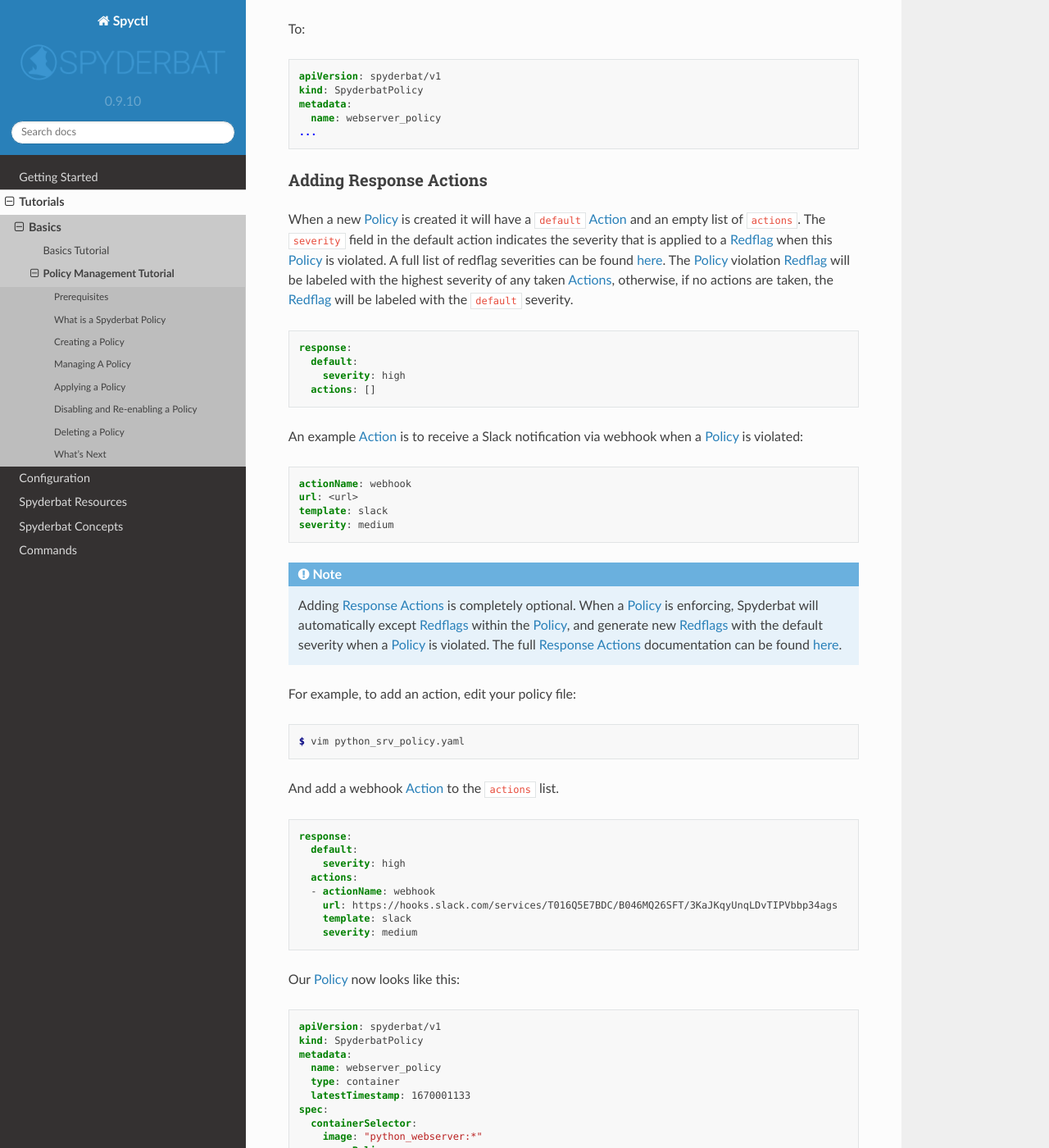
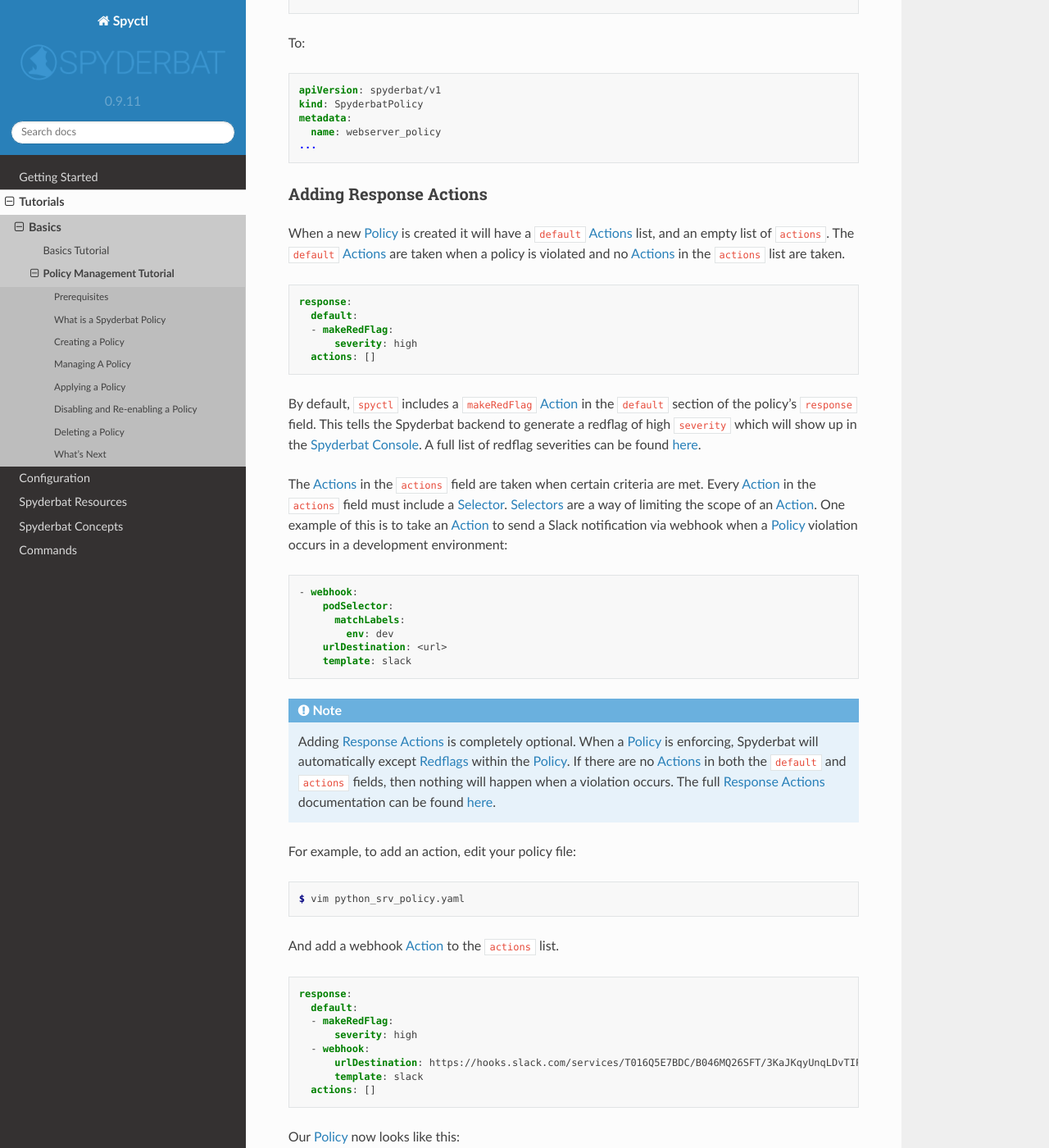
Before and after one commit to spyderbat/spyctl, a Sphinx documentation site: the page built from docs/tutorials/policy_management.rst, in a window 1280 px wide and 1400 px high, scrolled down 1653 px. Shown: the whole window at 82% size. Built offline with Sphinx 7.4.7 and the Read the Docs theme 2.0.0, drawn with Linux system fonts in a browser that asks for light colours; some of the changed text lies outside the part shown.

Commit message:
updated policy management docs

```diff
--- a/docs/conf.py
+++ b/docs/conf.py
@@ -10,7 +10,7 @@ project = "Spyctl"
 copyright = "2023, SPYDERBAT, Inc., All Rights Reserved"
 author = "Spyderbat"
 release = "0.9"
-version = "0.9.10"
+version = "0.9.11"
 
 
 # -- General configuration ---------------------------------------------------
--- a/docs/tutorials/policy_management.rst
+++ b/docs/tutorials/policy_management.rst
@@ -57,7 +57,8 @@ and a ``response`` field in its ``spec``:
 
     response:
       default:
-        severity: high
+      - makeRedFlag:
+          severity: high
       actions: []
 
 If necessary, update the name in the |policy|'s metadata field.
@@ -89,33 +90,40 @@ To:
 Adding Response Actions
 ------------------------------
 
-When a new |policy| is created it will have a ``default`` |action| and an empty list of ``actions``. The
-``severity`` field in the default action indicates the severity that is applied to a |redflag| when
-this |policy| is violated. A full list of redflag severities can be found :ref:`here<Redflag_Severities>`.
-The |policy| violation |redflag| will be labeled with the highest severity of any taken |actions|,
-otherwise, if no actions are taken, the |redflag| will be labeled with the ``default`` severity.
+When a new |policy| is created it will have a ``default`` |actions| list, and an empty list of ``actions``.
+The ``default`` |actions| are taken when a policy is violated and no |actions| in the ``actions`` list are taken.
 
 .. code-block:: yaml
 
     response:
       default:
-        severity: high
+      - makeRedFlag:
+          severity: high
       actions: []
 
-An example |action| is to receive a Slack notification via webhook when a
-|policy| is violated:
+By default, ``spyctl`` includes a ``makeRedFlag`` |action| in the ``default`` section of the policy's ``response`` field.
+This tells the Spyderbat backend to generate a redflag of high ``severity`` which will show up in the |console|.
+A full list of redflag severities can be found :ref:`here<Redflag_Severities>`.
+
+The |actions| in the ``actions`` field are taken when certain criteria are met. Every |action| in the ``actions`` field
+must include a |selector|. |selectors| are a way of limiting the scope of an |action|.
+One example of this is to take an |action| to send a Slack notification via webhook when a |policy| violation occurs in a
+development environment:
 
 .. code-block:: yaml
 
-    actionName: webhook
-    url: <url>
-    template: slack
-    severity: medium
+    - webhook:
+        podSelector:
+          matchLabels:
+            env: dev
+        urlDestination: <url>
+        template: slack
 
 .. note::
     Adding |responses| is completely optional. When a |policy| is enforcing,
-    Spyderbat will automatically except |redflags| within the |policy|, and generate
-    new |redflags| with the default severity when a |policy| is violated. The full
+    Spyderbat will automatically except |redflags| within the |policy|. If there
+    are no |actions| in both the ``default`` and ``actions`` fields, then nothing
+    will happen when a violation occurs. The full
     |responses| documentation can be found :ref:`here<Response_Actions>`.
 
 For example, to add an action, edit your policy file:
@@ -130,13 +138,12 @@ And add a webhook |action| to the ``actions`` list.
 
     response:
       default:
-        severity: high
-      actions:
-      - actionName: webhook
-        url: https://hooks.slack.com/services/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s
-        template: slack
-        severity: medium
-
+      - makeRedFlag:
+          severity: high
+      - webhook:
+          urlDestination: https://hooks.slack.com/services/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s
+          template: slack
+      actions: []
 
 Our |policy| now looks like this:
 
@@ -184,12 +191,12 @@ Our |policy| now looks like this:
             port: 27017
       response:
         default:
-          severity: high
-        actions:
-        - actionName: webhook
-          url: https://hooks.slack.com/services/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s
-          template: slack
-          severity: medium
+        - makeRedFlag:
+            severity: high
+        - webhook:
+            urlDestination: https://hooks.slack.com/services/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s
+            template: slack
+        actions: []
 
 Managing A Policy
 =================
@@ -330,12 +337,12 @@ The |policy| will look something like this:
             port: 27017
       response:
         default:
-          severity: high
-        actions:
-        - actionName: webhook
-          url: https://hooks.slack.com/services/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s
-          template: slack
-          severity: medium
+        - makeRedFlag:
+            severity: high
+        - webhook:
+            urlDestination: https://hooks.slack.com/services/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s
+            template: slack
+        actions: []
 
 Disabling and Re-enabling a Policy
 ==================================
@@ -456,6 +463,8 @@ What's Next
 .. |responses| replace:: :ref:`Response Actions<Response_Actions>`
 .. |secret| replace:: :ref:`APISecret<Secrets>`
 .. |secrets| replace:: :ref:`APISecrets<Secrets>`
+.. |selector| replace:: :ref:`Selector<Selectors>`
+.. |selectors| replace:: :ref:`Selectors<Selectors>`
 
 .. |s_na| replace:: :ref:`Spyderbat Nano Agent<Nano_Agent>`
 .. |s_baselines| replace:: :ref:`Spyderbat Baselines<Baselines>`
--- a/pyproject.toml
+++ b/pyproject.toml
@@ -4,7 +4,7 @@ build-backend = "setuptools.build_meta"
 
 [project]
 name = "spyctl"
-version = "0.9.10"
+version = "0.9.11"
 
 description = "A command line tool for viewing and managing Spyderbat Resources"
 readme = "README.md"
```
Also changed, not shown: docs/user/spyderbat_concepts.rst (+20 -1 lines).
